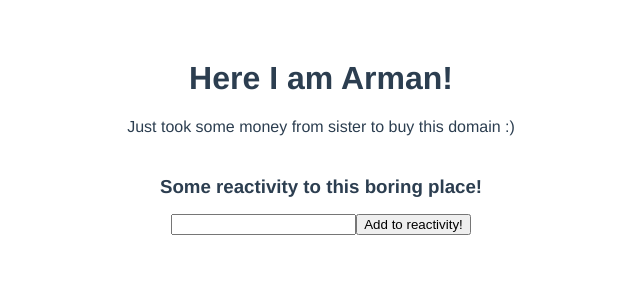
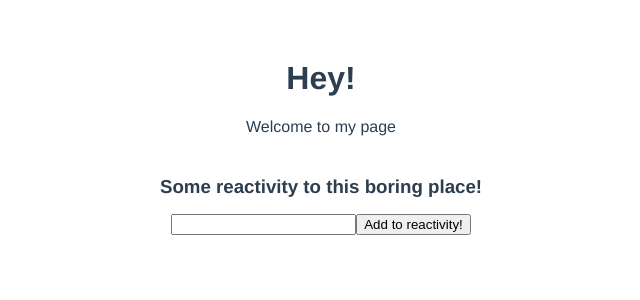
Before and after one commit to ArmanKoke/koketayev, a Vue app: page / in a window 1280 px wide. Shown: the top 300 px of the page, without its empty margins (319-959 px from the left). Built offline with nearby package versions, Linux system fonts and the light colour scheme.

Commit message:
changed msg and text

```diff
--- a/src/components/HelloWorld.vue
+++ b/src/components/HelloWorld.vue
@@ -20,8 +20,8 @@ export default {
   props: {},
   data () {
     return {
-      msg: 'Here I am Arman!',
-      text: 'Just took some money from sister to buy this domain :)',
+      msg: 'Hey!',
+      text: 'Welcome to my page',
       reactivity: 'Some reactivity to this boring place!',
 
       staff: '',
```
